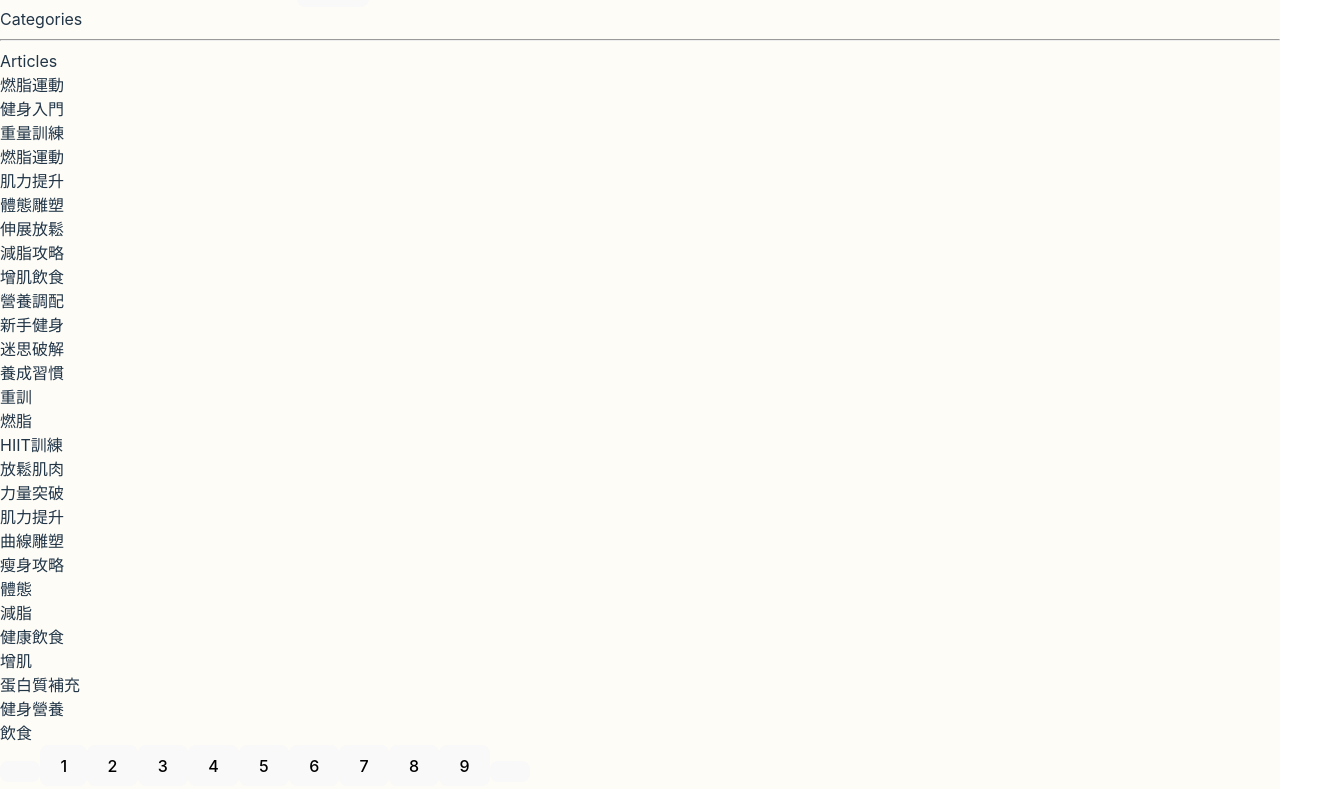
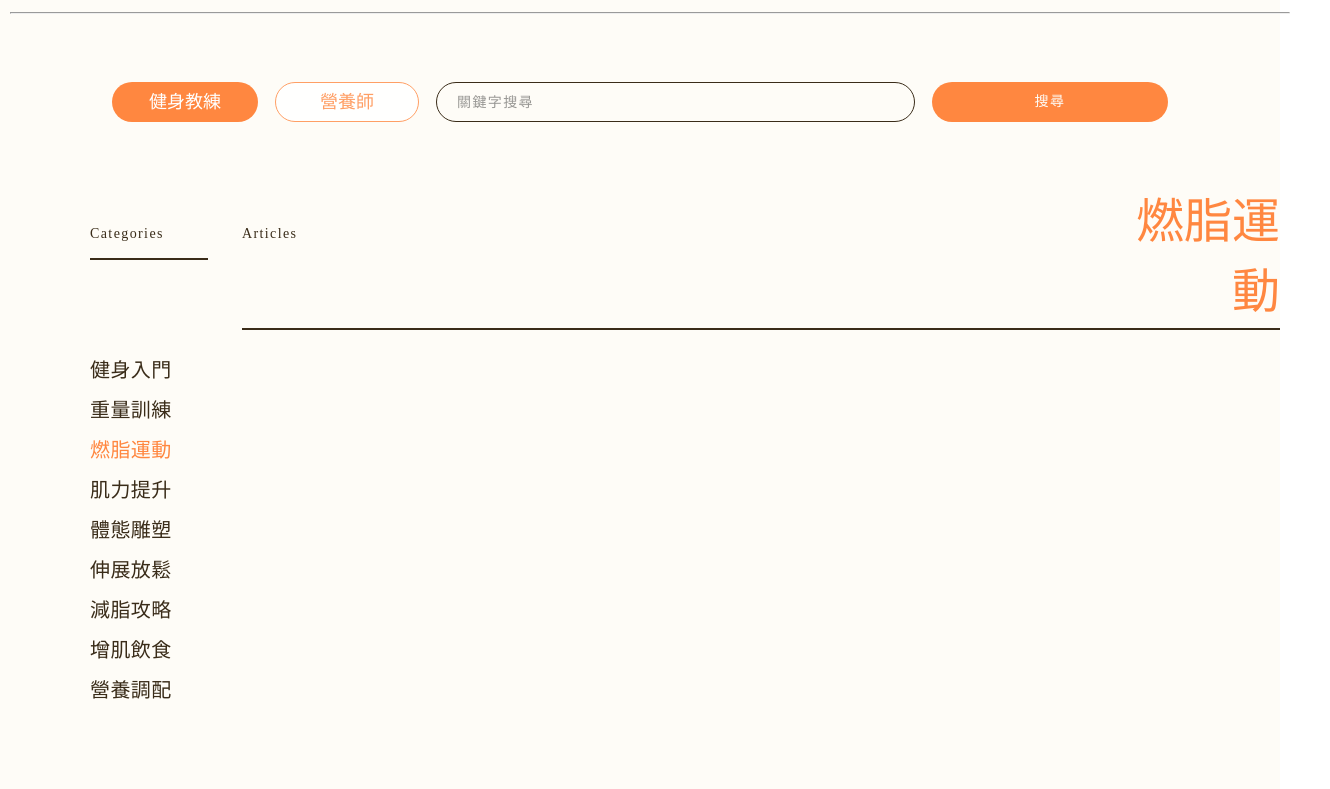
Before and after one commit to jodi0813/fitnaviTeam, a React (Vite) app: page /allarticle in a window 1280 px wide. Shown: the part 171-960 px from the top of the page, 1330 px wide, since content can reach past the window. Built offline with nearby package versions, Linux system fonts and the light colour scheme; a web font is replaced by a local one.

Commit message:
文章總攬頁(尚未放上卡牌)

```diff
--- a/src/fitnavi/Allarticle/Allarticle.jsx
+++ b/src/fitnavi/Allarticle/Allarticle.jsx
@@ -107,32 +107,25 @@ function Allarticle() {
 
 
 
-            <section className="Serch">
-                <label htmlFor="">健身教練</label>
-                <label htmlFor="">營養師</label>
-                <input type="text" />
-                <button>搜尋</button>
+            <section className="Search">
+                <button className='Coach-Button'>健身教練</button>
+                <button className='Nutriton-Button'>營養師</button>
+                <input type="text" className='Search-Button' placeholder='關鍵字搜尋' />
+                <button className='ClickSearch-Button'>搜尋</button>
             </section>
 
 
-            <section className="AllArticle-title">
-                <div>
-                    <p>Categories</p>
-                    <hr />
-                </div>
-
-                <div>
-                    <p>Articles</p>
-                    <h4>燃脂運動</h4>
-                </div>
-            </section>
 
             <section className="Allarticle-content">
                 <div className="cat-tag">
+                    <div className="cat-tag-title">
+                        <p>Categories</p>
+                    </div>
+
                     <div className="Cat-name">
                         <p>健身入門</p>
                         <p>重量訓練</p>
-                        <p>燃脂運動</p>
+                        <h4>燃脂運動</h4>
                         <p>肌力提升</p>
                         <p>體態雕塑</p>
                         <p>伸展放鬆</p>
@@ -142,6 +135,10 @@ function Allarticle() {
                     </div>
 
                     <div className="Tag">
+                        <div className='TagName'>
+                            <h4>#HashTag</h4>
+                        </div>
+
                         <p>新手健身</p>
                         <p>迷思破解</p>
                         <p>養成習慣</p>
@@ -162,10 +159,16 @@ function Allarticle() {
                         <p>飲食</p>
                     </div>
                 </div>
-            </section>
 
-            {/* <section>
-                <div className="Allarticle-cards">
+                <div className='Allarticle-cards'>
+                    <div className="Allarticle-cards-title">
+                        <p>Articles</p>
+                        <h4>燃脂運動</h4>
+                    </div>
+
+
+
+                    {/* <div className="Allarticle-cards">
                     {cardsData.map((card, index) => (
                         <Articlecards
                             key={index}
@@ -177,22 +180,23 @@ function Allarticle() {
                             category={card.category}
                             className={`card${index + 1}`}
                         />
-                    ))}
+                    ))}</div> */}
                 </div>
-            </section> */}
+            </section>
+
 
             <div class="pagination">
-                <button className="pre-button"></button>
+                <button className="pre-button">	&laquo;</button>
                 <button className="page-button" onClick="goToPage(1)">1</button>
                 <button className="page-button" onClick="goToPage(2)">2</button>
                 <button className="page-button" onClick="goToPage(3)">3</button>
                 <button className="page-button" onClick="goToPage(4)">4</button>
-                <button className="page-button" onClick="goToPage(5)">5</button>
+                <button className="page-button5" onClick="goToPage(5)">5</button>
                 <button className="page-button" onClick="goToPage(6)">6</button>
                 <button className="page-button" onClick="goToPage(7)">7</button>
                 <button className="page-button" onClick="goToPage(8)">8</button>
                 <button className="page-button" onClick="goToPage(9)">9</button>
-                <button className="next-button"></button>
+                <button className="next-button">&raquo;</button>
             </div>
         </>
 
--- a/src/fitnavi/Allarticle/Allarticle.scss
+++ b/src/fitnavi/Allarticle/Allarticle.scss
@@ -6,8 +6,7 @@
 }
 
 
-body {
-    margin-top: 100px;
+
 
 #root {
     width: 100%;
@@ -15,10 +14,11 @@ body {
     .Allarticle-header {
         display: flex;
         flex-direction: column;
-            margin-left: 50px;
+        margin-left: 10px;
         margin-right: 50px;
         width: 100%;
         margin-bottom: 40px;
+        margin-top: 100px;
 
 
         .headertitle {
@@ -60,12 +60,309 @@ body {
         }
 
     }
+
 }
 
-    .headerline {
-        width: 100%; // 或固定寬度 like 1341px
-        max-width: 1341px; // 可選：避免過寬
-        height: 2px;
+.Search {
+    display: flex;
+    flex-direction: row;
+    justify-content: center;
+    align-items: center;
+    gap: 17px;
+    margin-top: 60px;
+
+    .Coach-Button {
+        height: 40px;
+        min-width: 144px;
+        padding: 12px 36px;
+        display: flex;
+        flex-direction: row;
+        justify-content: center;
+        align-items: center;
+        border-radius: 99px;
+        background: #FF8740;
+        color: #FFF;
+
+        text-align: center;
+        font-family: "Noto Sans TC";
+        font-size: var(--fontsize-H3, 18px);
+        font-style: normal;
+        font-weight: 700;
+        line-height: 150%;
+        /* 27px */
     }
 
+    .Nutriton-Button {
+        display: flex;
+        height: 40px;
+        min-width: 144px;
+        padding: 12px 36px;
+        justify-content: center;
+        align-items: center;
+        border-radius: 99px;
+        border: 1px solid #FF8740;
+        opacity: 0.8;
+        background: #FFF;
+        color: #FF8740;
+
+        text-align: center;
+        font-family: "Noto Sans TC";
+        font-size: var(--fontsize-H3, 18px);
+        font-style: normal;
+        font-weight: 700;
+        line-height: 150%;
+        /* 27px */
     }
+
+    .Search-Button {
+        display: flex;
+        height: 40px;
+        min-width: 479px;
+        padding: 8px 20px;
+        align-items: center;
+
+        border-radius: 20px;
+        border: 0.5px solid var(--dark, #3A2C19);
+        background: var(--white, #FEFCF7);
+
+        &::placeholder {
+            color: var(--gray, #989794);
+            /* 段落/14 */
+            font-family: "Noto Sans TC";
+            font-size: 14px;
+            font-style: normal;
+            font-weight: 500;
+            line-height: 140%;
+            /* 19.6px */
+            letter-spacing: 1.4px;
+        }
+
+        &::after {
+            content: "";
+            // position: absolute;
+            // right: 12px;
+            width: 16px;
+            height: 16px;
+            background-image: url("/images/search-icon.svg");
+            background-repeat: no-repeat;
+            background-size: contain;
+        }
+
+
+
+    }
+
+    .ClickSearch-Button {
+        display: flex;
+        height: 40px;
+        min-width: 236px;
+        padding: 8px 84px;
+        justify-content: center;
+        align-items: center;
+
+        border-radius: 999px;
+        background: var(--primary, #FF8740);
+
+        color: var(--white, var(--white, #FEFCF7));
+        text-align: center;
+        font-family: "Noto Sans TC";
+        font-size: 14px;
+        font-style: normal;
+        font-weight: 900;
+        line-height: 140%;
+        /* 19.6px */
+        letter-spacing: 1.4px;
+    }
+}
+
+.Allarticle-content {
+    margin-top: 60px;
+    margin-left: 90px;
+    display: flex;
+    flex-direction: row;
+    gap: 34px;
+    justify-content: flex-start;
+    align-items: first baseline;
+
+    .cat-tag {
+        display: flex;
+        flex-direction: column;
+        width: 10%;
+
+        .cat-tag-title {
+            p {
+                margin-bottom: 15px;
+                color: var(--dark, #3A2C19);
+                /* 段落/14 */
+                font-family: "Noto Sans TC";
+                font-size: 14px;
+                font-style: normal;
+                font-weight: 500;
+                line-height: 140%;
+                /* 19.6px */
+                letter-spacing: 1.4px;
+                border-bottom: 2px solid #3A2C19;
+                padding-bottom: 14px;
+            }
+        }
+
+        .Cat-name {
+            margin-top: 75px;
+
+            p {
+                color: var(--dark, #3A2C19);
+                /* heading/標題4/medium */
+                font-family: "Noto Sans TC";
+                font-size: 20px;
+                font-style: normal;
+                font-weight: 500;
+                line-height: 40px;
+                /* 200% */
+                letter-spacing: 0.4px;
+            }
+
+            h4 {
+                color: var(--primary, var(--primary, #FF8740));
+
+                /* heading/標題4/medium */
+                font-family: "Noto Sans TC";
+                font-size: 20px;
+                font-style: normal;
+                font-weight: 500;
+                line-height: 40px;
+                /* 200% */
+                letter-spacing: 0.4px;
+            }
+        }
+
+        .Tag {
+            margin-top: 170px;
+
+            .TagName {
+                gap: 15px;
+                margin-bottom: 30px;
+
+                h4 {
+                    color: var(--dark, #3A2C19);
+                    /* 段落/14 */
+                    font-family: "Noto Sans TC";
+                    font-size: 14px;
+                    font-style: normal;
+                    font-weight: 500;
+                    line-height: 140%;
+                    /* 19.6px */
+                    letter-spacing: 1.4px;
+                    border-bottom: 2px solid #3A2C19;
+                    padding-bottom: 15px;
+                }
+            }
+
+            p {
+                display: flex;
+                padding: 3px 10px;
+                justify-content: center;
+                align-items: center;
+                margin-bottom: 20px;
+
+                border-radius: 8px;
+                background: var(--primary, #FF8740);
+
+                color: var(--white, var(--white, #FEFCF7));
+                text-align: right;
+                /* 段落/14 */
+                font-family: "Noto Sans TC";
+                font-size: 14px;
+                font-style: normal;
+                font-weight: 500;
+                line-height: 140%;
+                /* 19.6px */
+                letter-spacing: 1.4px;
+            }
+        }
+
+
+    }
+
+    .Allarticle-cards {
+        .Allarticle-cards-title {
+            display: flex;
+            flex-direction: row;
+            justify-content: center;
+            align-items: baseline;
+            gap: 800px;
+            margin-top: 0px;
+            margin-left: 0px;
+            margin-right: 0px;
+            border-bottom: 2px solid #3A2C19;
+            padding-bottom: 6px;
+
+            p {
+                color: var(--dark, #3A2C19);
+                /* 段落/14 */
+                font-family: "Noto Sans TC";
+                font-size: 14px;
+                font-style: normal;
+                font-weight: 500;
+                // line-height: 140%;
+                /* 19.6px */
+                letter-spacing: 1.4px;
+            }
+
+            h4 {
+                color: var(--primary, var(--primary, #FF8740));
+                text-align: right;
+                font-family: "Mantou Sans";
+                font-size: 48px;
+                font-style: normal;
+                font-weight: 400;
+                line-height: normal;
+                margin: 0px;
+            }
+        }
+    }
+}
+
+
+.pagination {
+    margin-top: 250px;
+    display: flex;
+    flex-direction: row;
+    justify-content: center;
+    align-items: center;
+    gap: 35px;
+
+    button {
+        color: var(--dark, #3A2C19);
+        text-align: center;
+        /* 段落/14 */
+        font-family: "Noto Sans TC";
+        font-size: 14px;
+        font-style: normal;
+        font-weight: 500;
+        line-height: 140%;
+        /* 19.6px */
+        letter-spacing: 1.4px;
+    }
+
+    .page-button5 {
+        width: 35px;
+        height: 35px;
+        background-color: var(--primary, #FF8740);
+        border-radius: 50%;
+        aspect-ratio: 1 / 1;
+        display: flex;
+        justify-content: center;
+        align-items: center;
+
+        color: var(--white, var(--white, #FEFCF7));
+        text-align: center;
+        /* 段落/14 */
+        font-family: "Noto Sans TC";
+        font-size: 14px;
+        font-style: normal;
+        font-weight: 500;
+        line-height: 140%;
+        /* 19.6px */
+        letter-spacing: 1.4px;
+    }
+}
```
Also changed, not shown: public/images/search-icon.svg (added). Lines whose indentation alone changed are shown as unchanged.
